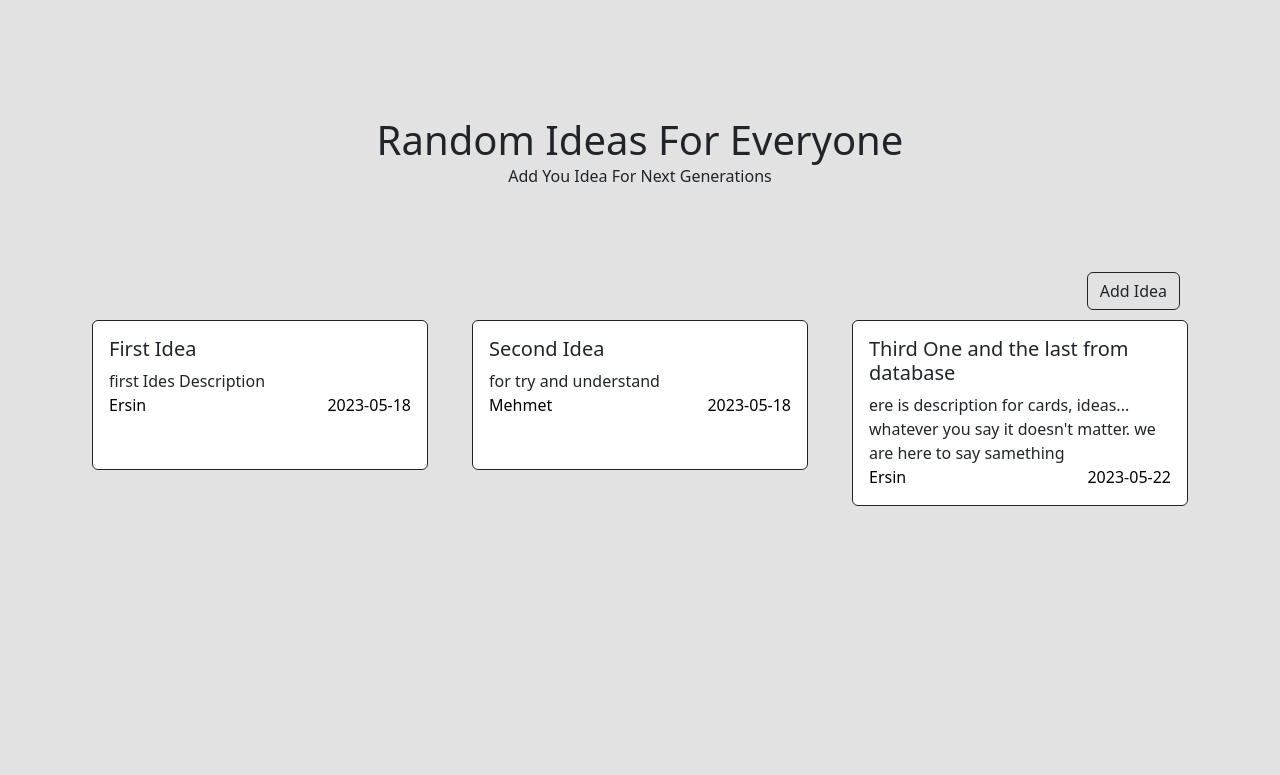
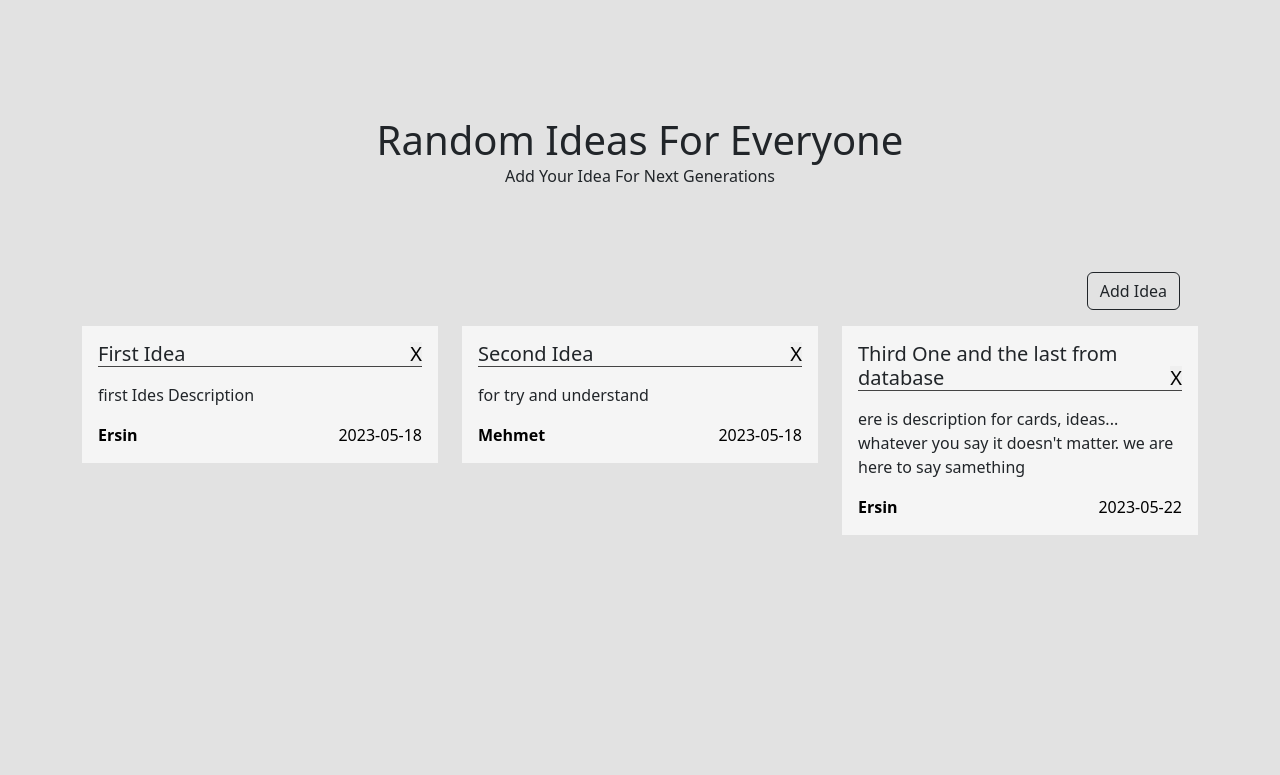
Before and after one commit to gorbadil/CS50WFinalProject, a Django app: page / in a window 1280 px wide. Shown: the top 775 px of the page. Run offline with Django 3.2, Linux system fonts and the light colour scheme; data comes from the database, SQL or seed files in the repository; both versions use the stored data as it was after the commit; data that the repository does not hold is empty; some libraries are stand-ins or nearby versions.

Commit message:
idea cards done. need to add localStorage, add idea, delete idea, edit idea

```diff
--- a/ideas/static/index.css
+++ b/ideas/static/index.css
@@ -31,7 +31,7 @@ p {
   margin: 2rem 0 0;
 }
 
-/* Adding Idea */
+/* Adding Idea Button */
 .addingbutton {
   width: 100vw;
   display: flex;
@@ -48,25 +48,42 @@ p {
 
 /* Idea Cards */
 
-.card {
-  margin: 10px;
-  min-width: 250px;
+.idea-card {
+  background-color: whitesmoke;
+  max-width: 400px;
+  padding: 1rem;
+  display: flex;
+  flex-direction: column;
+  justify-content: center;
   position: relative;
-  min-height: 150px;
+  margin: 1rem 0;
 }
-
+.card-title {
+  border-bottom: 1px solid #444;
+  position: relative;
+}
+.card-text {
+  margin: 1rem 0;
+}
 .card-link {
   text-decoration: none;
   color: black;
   float: right;
 }
-
 .card-user {
   float: left;
+  font-weight: bolder;
+}
+.deletebutton{
   position: absolute;
-  left: 0;
+  right: 0;
+  box-shadow: none;
+  border: none;
+  transition: 200ms;
 }
-
+.deletebutton:hover{
+  color: red;
+}
 /* Add Idea */
 
 .addform {
@@ -81,8 +98,22 @@ p {
   background-color: rgba(0, 0, 0, 30%);
 }
 #addideaform {
-  background-color: blueviolet;
-  padding: 0 20vw;
+  display: flex;
+  flex-direction: column;
+  justify-content: center;
+  align-items: center;
+  background-color: rgb(153, 152, 235);
+  padding: 30px;
+}
+#ideatitle {
+  width: 400px;
+}
+#ideadesc {
+  width: 400px;
+  height: 6rem;
+}
+#submit-btn {
+  left: 0;
 }
 
 /* Footer */
--- a/ideas/static/index.js
+++ b/ideas/static/index.js
@@ -9,23 +9,28 @@ const getIdeas = async () => {
 
 document.addEventListener("DOMContentLoaded", async () => {
   let data = await getIdeas();
-  console.log(data);
+  // console.log(data)
   data.forEach((i) => {
     let div = document.createElement("div");
     div.className = "col-lg-4 col-md-6 col-sm-12";
     div.innerHTML = `
-        <div class="card border-dark mb-3">
-            <div class="card-body">
-                <h5 class="card-title">${i.fields.title}</h5>
-                <p class="card-text">${i.fields.description}</p>
-                <p class="card-created card-link">${i.fields.created_at.slice(
-                  0,
-                  10
-                )}</p>
-                <p class="card-user card-link">${i.fields.user}</p>
-            </div>
-        </div>`;
+    <div class="idea-card mb-3">
+    <div class="card-body" id="id${i.pk}">
+    <h5 class="card-title">${i.fields.title}</h5>
+    <p class="card-text">${i.fields.description}</p>
+    <p class="card-created card-link">${i.fields.created_at.slice(0, 10)}</p>
+      <p class="card-user card-link">${i.fields.user}</p>
+      </div>
+      </div>`;
     mainDiv.appendChild(div);
+  });
+  data.forEach((j) => {
+    let deletebutton = document.createElement("button");
+    deletebutton.className = "deletebutton";
+    deletebutton.innerHTML = "X";
+    let ideaid = document.querySelector(`#id${j.pk} h5`);
+    deletebutton.className += ` id${j.pk}`;
+    ideaid.appendChild(deletebutton);
   });
 });
 
@@ -34,19 +39,14 @@ addbtn.addEventListener("click", () => {
   div.className = "addform";
   div.innerHTML = `<form id="addideaform">
     <div class="mb-3">
-      <label for="exampleInputEmail1" class="form-label">Email address</label>
-      <input type="email" class="form-control" id="exampleInputEmail1" aria-describedby="emailHelp">
-      <div id="emailHelp" class="form-text">We'll never share your email with anyone else.</div>
+      <label for="ideatitle" class="form-label">Idea Title</label>
+      <input type="text" class="form-control" id="ideatitle" aria-describedby="emailHelp">
     </div>
     <div class="mb-3">
-      <label for="exampleInputPassword1" class="form-label">Password</label>
-      <input type="password" class="form-control" id="exampleInputPassword1">
+      <label for="ideadesc" class="form-label">Idea Description</label>
+      <textarea type="text" class="form-control" id="ideadesc"></textarea>
     </div>
-    <div class="mb-3 form-check">
-      <input type="checkbox" class="form-check-input" id="exampleCheck1">
-      <label class="form-check-label" for="exampleCheck1">Check me out</label>
-    </div>
-    <button type="submit" class="btn btn-primary">Submit</button>
+    <button type="submit" id="submit-btn" class="btn btn-primary">Submit</button>
   </form>`;
   document.body.appendChild(div);
   div.addEventListener("click", (event) => {
--- a/ideas/templates/index.html
+++ b/ideas/templates/index.html
@@ -2,7 +2,7 @@
 
 <div class="cintainer title-area">
   <h1 class="brand">Random Ideas For Everyone</h1>
-  <p class="desc">Add You Idea For Next Generations</p>
+  <p class="desc">Add Your Idea For Next Generations</p>
 </div>
 <div class="addingbutton">
   <button type="button" class="btn btn-outline-dark">Add Idea</button>
--- a/ideas/templates/layout.html
+++ b/ideas/templates/layout.html
@@ -7,6 +7,11 @@
     <meta http-equiv="X-UA-Compatible" content="IE=edge" />
     <meta name="viewport" content="width=device-width, initial-scale=1.0" />
     <title>Random Ideas</title>
+    <link
+      rel="icon"
+      href="https://eadn-wc01-5964675.nxedge.io/wp-content/uploads/2022/09/RandomSuccessatInnovation-SocialGraphic01-760x394.jpg"
+      type="image/x-icon"
+    />
     <link
       href="https://cdn.jsdelivr.net/npm/bootstrap@5.3.0-alpha3/dist/css/bootstrap.min.css"
       rel="stylesheet"
```
Also changed, not shown: db.sqlite3.
